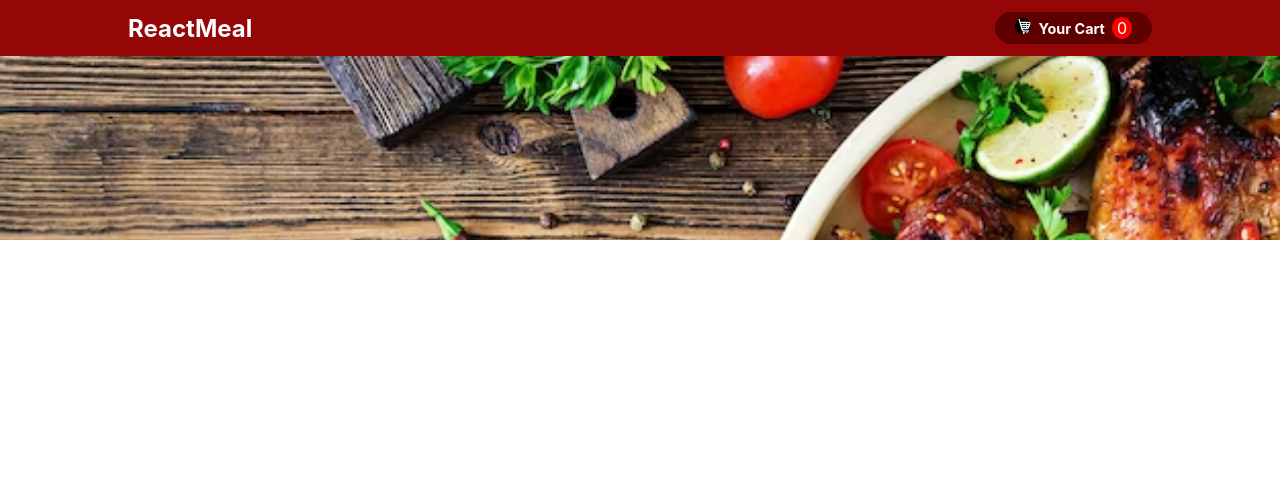
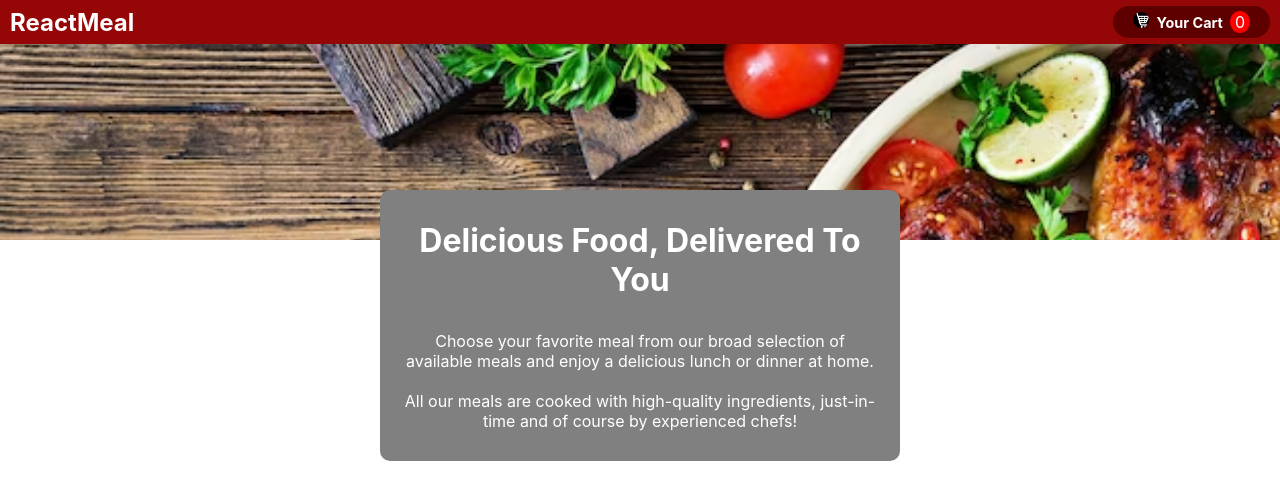
Before and after one commit to i-m-rishabh/my-restaurant-app-react, a React (Create React App) app: page / in a window 1280 px wide. Shown: the top 500 px of the page. Built offline with nearby package versions, Linux system fonts and the light colour scheme.

Commit message:
restaurant summary added

```diff
--- a/src/App.js
+++ b/src/App.js
@@ -1,8 +1,10 @@
 import Header from "./components/Layout/Header";
+import Summary from "./components/Summary";
 const App = () => {
   return(
     <>
       <Header />
+      <Summary />
     </>
   )
 }
--- a/src/components/Layout/header.module.css
+++ b/src/components/Layout/header.module.css
@@ -13,9 +13,9 @@
     display: flex;
     align-items: center;
     justify-content: space-between;
-    height: 7vh;
+    /* height: 7vh; */
     gap: 50%;
-    padding: 0 10vw;
+    padding: 6px 10px;
 }
 .logo{
     font-weight:bold;
--- /dev/null
+++ b/src/components/Summary.js
@@ -0,0 +1,18 @@
+import classes from './summary.module.css';
+const Summary = () => {
+    return(
+        <div className={classes.summary}>
+            <div className={classes.card}>
+                <div className={classes.heading}>
+                    <h1>Delicious Food, Delivered To You</h1>
+                </div>
+                <div className={classes.content}>
+                    <p>Choose your favorite meal from our broad selection of available meals and enjoy a delicious lunch or dinner at home.</p>
+                    <p>All our meals are cooked with high-quality ingredients, just-in-time and of course by experienced chefs!</p>
+                </div>
+            </div>
+        </div>
+    )
+}
+
+export default Summary;
--- /dev/null
+++ b/src/components/summary.module.css
@@ -0,0 +1,39 @@
+
+.summary{
+   position: relative;
+   margin: auto;
+   display: flex;
+   justify-content: center;
+   align-items: center;
+   background-color: grey;
+   color: white;
+   /* width: 80vw; */
+   width: 500px;
+   bottom: 50px;
+   border-radius: 10px;
+   padding: 10px 10px 20px 10px;
+   /* border: 2px solid yellow; */
+    /* background-image: linear-gradient(blue, green, red); */
+}
+.card{
+    display: flex;
+    flex-direction: column;
+    justify-content: center;
+    align-items: center;
+    /* width: 80vw; */
+}
+.heading{
+    font-size: 1rem;
+    text-align: center;
+}
+.heading h1{
+
+}
+.content{
+    display: flex;
+    flex-direction: column;
+}
+.content p{
+    text-align: center;
+    margin: 10px;
+}
```
